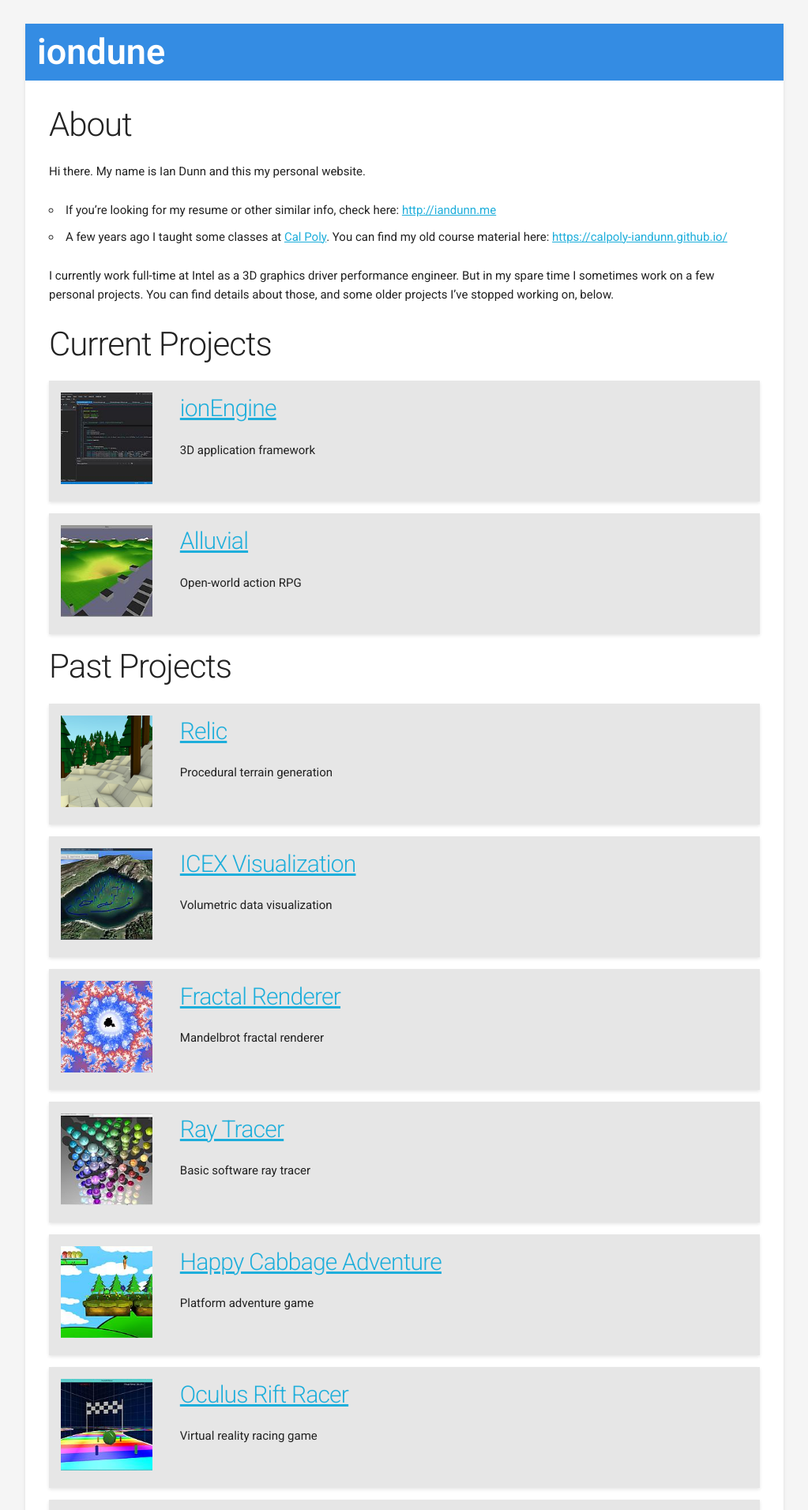
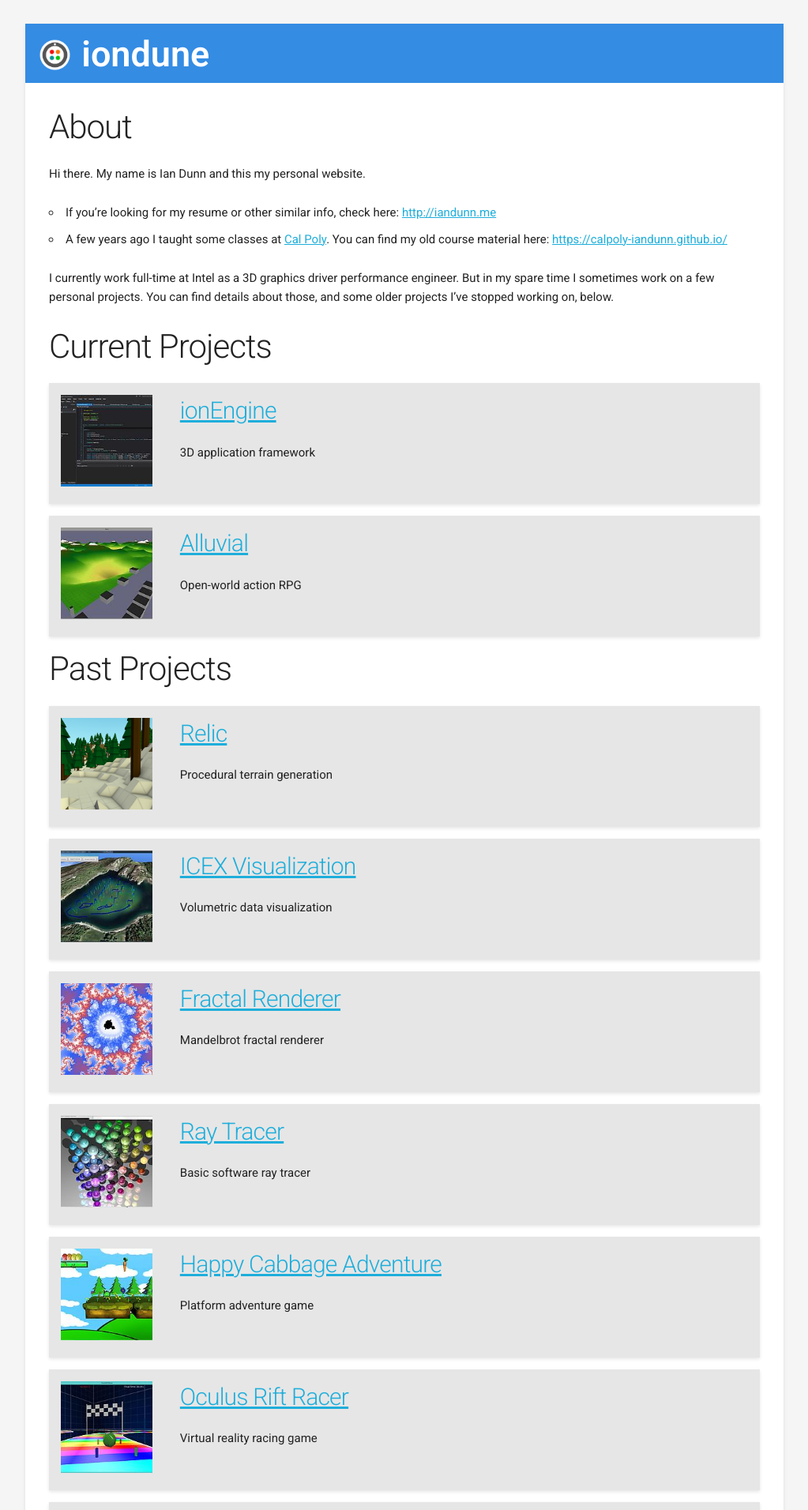
Before and after one commit to iondune/iondune.com, a Jekyll site: the page built from index.md, in a window 1280 px wide. Shown: the top 1912 px of the page at 79% size, without its empty margins (128-1151 px from the left). Built offline with Jekyll 4.4.1, drawn with Linux system fonts in a browser that asks for light colours.

Commit message:
Add logo and fix some path issues in template

```diff
--- a/_layouts/default.html
+++ b/_layouts/default.html
@@ -9,20 +9,23 @@
     <meta name="author" content="ian dunn">
 
   <title>{{ page.title }}</title>
-  <link rel="shortcut icon" href="{{ baseurl }}/favicon.ico">
+  <link rel="shortcut icon" href="{{ site.baseurl }}favicon.ico">
 
   <link href="//fonts.googleapis.com/css?family=Roboto:400,300,600" rel="stylesheet" type="text/css">
-  <link rel="stylesheet" href="{{ baseurl }}/css/normalize.css">
-  <link rel="stylesheet" href="{{ baseurl }}/css/skeleton.css">
-  <link rel="stylesheet" href="{{ baseurl }}/css/custom.css">
+  <link rel="stylesheet" href="{{ site.baseurl }}css/normalize.css">
+  <link rel="stylesheet" href="{{ site.baseurl }}css/skeleton.css">
+  <link rel="stylesheet" href="{{ site.baseurl }}css/custom.css">
 
 </head>
 <body>
   <div class="container" id="main-container">
-    <div class="title-block" style="background-color: {{ page.override_color | default: "#348ce3" }}">{{ page.title }}</div>
+    <div class="title-block" style="background-color: {{ page.override_color | default: "#348ce3" }}">
+      <img class="title-logo" src="{{ site.baseurl }}img/logo.png" />
+      <span class="title-text">{{ page.title }}</span>
+    </div>
 
 {% unless page.skip_breadcrumb %}
-    <div class="breadcrumb-block"><a style="color: {{ page.override_color | default: "#348ce3" }}" href="{{ baseurl }}/">&larr; Home</a></div>
+    <div class="breadcrumb-block"><a style="color: {{ page.override_color | default: "#348ce3" }}" href="{{ site.baseurl }}">&larr; Home</a></div>
 {% endunless %}
 
 <div class="content">
--- a/css/custom.css
+++ b/css/custom.css
@@ -52,3 +52,20 @@ body {
 .img-thumbnail {
   max-width: 100%;
 }
+
+.title-logo {
+  display: none; /* hide on mobile */
+}
+
+@media (min-width: 550px) {
+  .title-logo {
+    max-height: 1em;
+    vertical-align: middle;
+
+    display: inline-block;
+  }
+}
+
+.title-text {
+  vertical-align: middle;
+}
```
Also changed, not shown: index.md (+1 -0 lines), img/logo.png (added).
